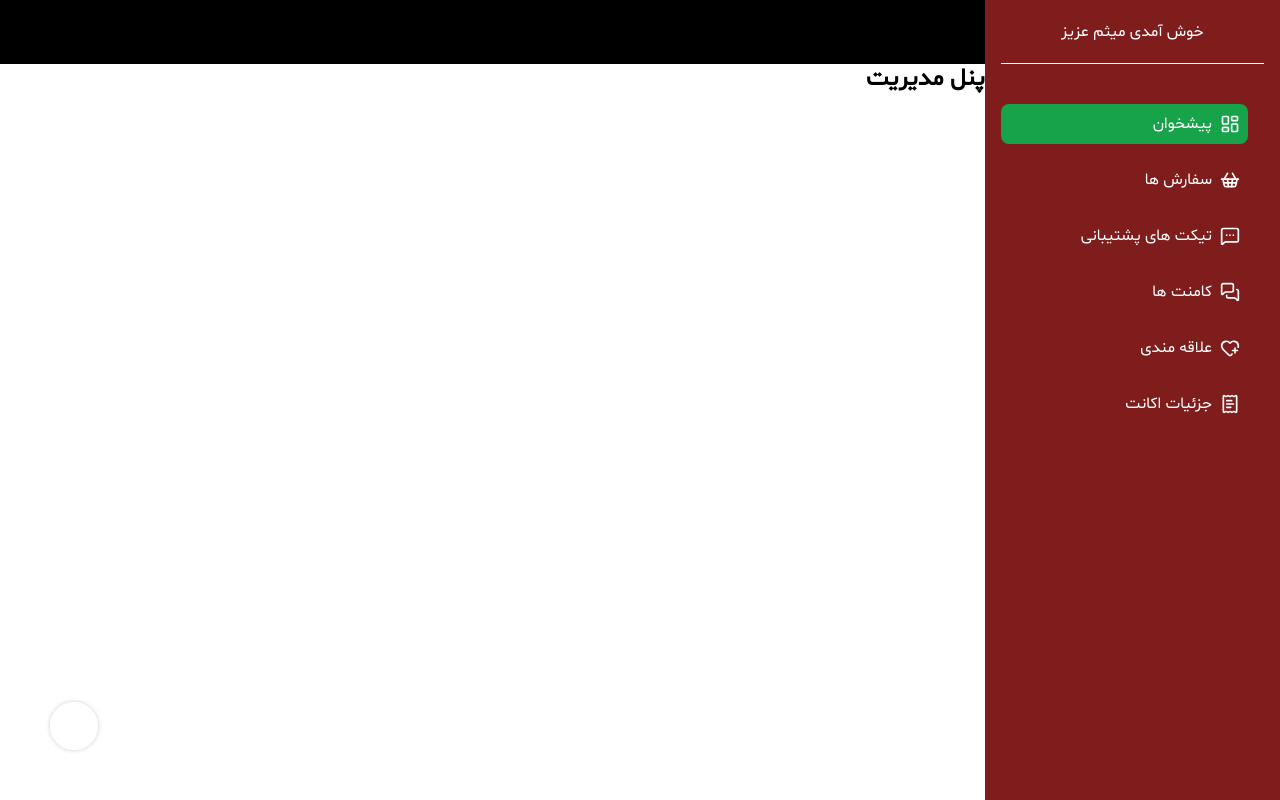
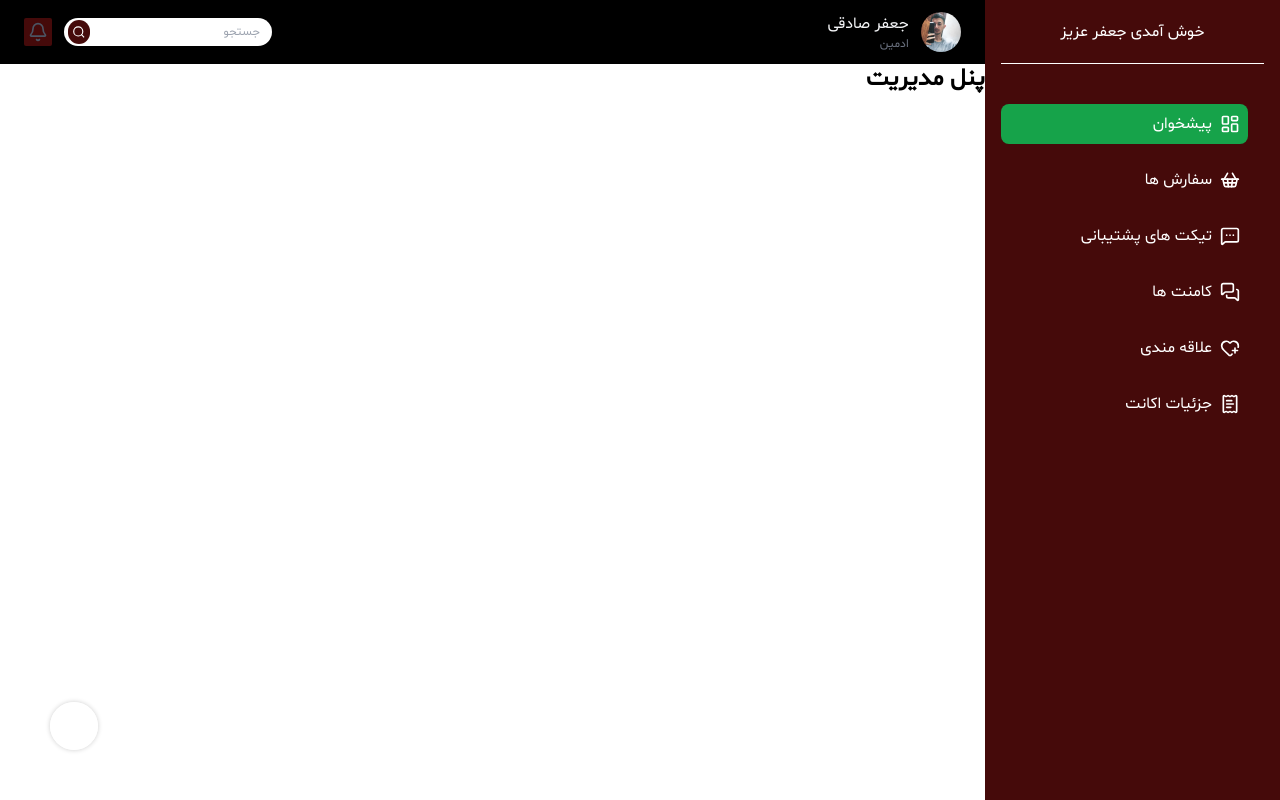
Before and after one commit to mesismart/CoffeeNewSiteNextJs, a Next.js app: page /p-admin in a window 1280 px wide. Built offline with nearby package versions, Linux system fonts and the light colour scheme; what tailwindcss-rtl would draw is missing.

Commit message:
toolbar UI Created

```diff
--- /dev/null
+++ b/src/app/p-admin/users/page.jsx
@@ -0,0 +1,12 @@
+import React from 'react'
+import PanelUserLayout from "@/components/layouts/PanelUserLayout";
+
+function users() {
+  return (
+    <PanelUserLayout>
+        <h2>users</h2>
+         </PanelUserLayout>
+  )
+}
+
+export default users
--- a/src/components/modules/p-admin/Sidebar.jsx
+++ b/src/components/modules/p-admin/Sidebar.jsx
@@ -4,44 +4,71 @@ import Link from "next/link";
 import React from "react";
 import { usePathname } from "next/navigation";
 
-import { LayoutDashboard , ShoppingBasket , MessageSquareMore ,MessagesSquare ,HeartPlus ,ReceiptText  } from "lucide-react"; // icons
-
+import {
+  LayoutDashboard,
+  ShoppingBasket,
+  MessageSquareMore,
+  MessagesSquare,
+  HeartPlus,
+  ReceiptText,
+} from "lucide-react"; // icons
 
 const menuItems = [
-  { title: "پیشخوان", icon: <LayoutDashboard  size={20} />, href: "/p-admin" },
-  { title: "سفارش ها", icon: <ShoppingBasket  size={20} />, href: "/p-admin/users" },
-  { title: "تیکت های پشتیبانی", icon: <MessageSquareMore  size={20} />, href: "/p-admin/settings" },
-   { title: "کامنت ها", icon: <MessagesSquare  size={20} />, href: "/p-admin/comments" },
-    { title: "علاقه مندی", icon: <HeartPlus  size={20} />, href: "/p-admin/favorite" },
-     { title: "جزئیات اکانت", icon: <ReceiptText  size={20} />, href: "/p-admin/account" },
+  { title: "پیشخوان", icon: <LayoutDashboard size={20} />, href: "/p-admin" },
+  {
+    title: "سفارش ها",
+    icon: <ShoppingBasket size={20} />,
+    href: "/p-admin/users",
+  },
+  {
+    title: "تیکت های پشتیبانی",
+    icon: <MessageSquareMore size={20} />,
+    href: "/p-admin/settings",
+  },
+  {
+    title: "کامنت ها",
+    icon: <MessagesSquare size={20} />,
+    href: "/p-admin/comments",
+  },
+  {
+    title: "علاقه مندی",
+    icon: <HeartPlus size={20} />,
+    href: "/p-admin/favorite",
+  },
+  {
+    title: "جزئیات اکانت",
+    icon: <ReceiptText size={20} />,
+    href: "/p-admin/account",
+  },
 ];
 
 function Sidebar() {
   const pathname = usePathname();
 
-  return <div className="h-full w-96 bg-red-900">
+  return (
+    <div className="h-full w-96 bg-red-950">
       <div className="h-16 mx-4 border-b-[0.5px] text-white border-white flex justify-center items-center ">
-     <h4>خوش آمدی میثم عزیز </h4>
+        <h4>خوش آمدی جعفر عزیز </h4>
       </div>
       <div>
         <ul className="flex flex-col pt-10 text-white pr-8 gap-4">
-
-        {menuItems.map((item)=>(
-          <li key={item.href} >
-            <Link href={item.href}
+          {menuItems.map((item) => (
+            <li key={item.href}>
+              <Link
+                href={item.href}
                 className={`flex items-center gap-2 p-2 ml-4 rounded-lg hover:bg-gray-700 transition ${
                   pathname === item.href ? "bg-green-600" : ""
-              }`}            >
+                }`}
+              >
                 {item.icon}
                 <span>{item.title}</span>
               </Link>
-
             </li>
           ))}
-
         </ul>
       </div>
-  </div>;
+    </div>
+  );
 }
 
 export default Sidebar;
--- a/src/components/modules/p-admin/Toolbar.jsx
+++ b/src/components/modules/p-admin/Toolbar.jsx
@@ -1,7 +1,55 @@
+"use client";
 import React from "react";
+import Image from "next/image";
+import { Bell, Search } from "lucide-react"; // icons
 
 function Toolbar() {
-  return <div className="w-full h-16 bg-black">Toolbar</div>;
+  const user = {
+    name: "جعفر صادقی",
+    avatar: "/images/shahin.jpg",
+    rule: "ادمین",
+  };
+
+  return (
+    <div className="flex justify-between items-center px-6 text-white w-full h-16 bg-black">
+      <div className="flex">
+        <div>
+          <Image
+            className=" rounded-full object-cover"
+            src={user.avatar}
+            alt={user.name}
+            width={40}
+            height={40}
+          />
+        </div>
+        <div className="mr-3">
+          <h4 className="text-gray-100 font-normal">{user.name}</h4>
+          <h4 className=" text-gray-500 text-xs">{user.rule}</h4>
+        </div>
+      </div>
+      <div className="flex gap-3">
+        <div className="flex items-center px-1  bg-white rounded-full w-52 ">
+          <input
+            type="text"
+            placeholder="جستجو"
+            className="bg-transparent text-xs mr-2 outline-none w-full text-gray-700 placeholder-gray-400 "
+          />
+          <Search className="w-6 h-6 p-1 bg-red-950 rounded-full" />
+        </div>
+        <div
+          className="bg-red-950 p-1 rounded-sm cursor-pointer"
+          onClick={() => {
+            console.log("hi");
+          }}
+        >
+          <Bell
+            className="text-gray-600 hover:text-white transition"
+            size={20}
+          />
+        </div>
+      </div>
+    </div>
+  );
 }
 
 export default Toolbar;
```
Also changed, not shown: public/images/avatar.png (added), src/components/templates/p-admin/PanelBox.jsx (added). Lines whose indentation alone changed are shown as unchanged.
